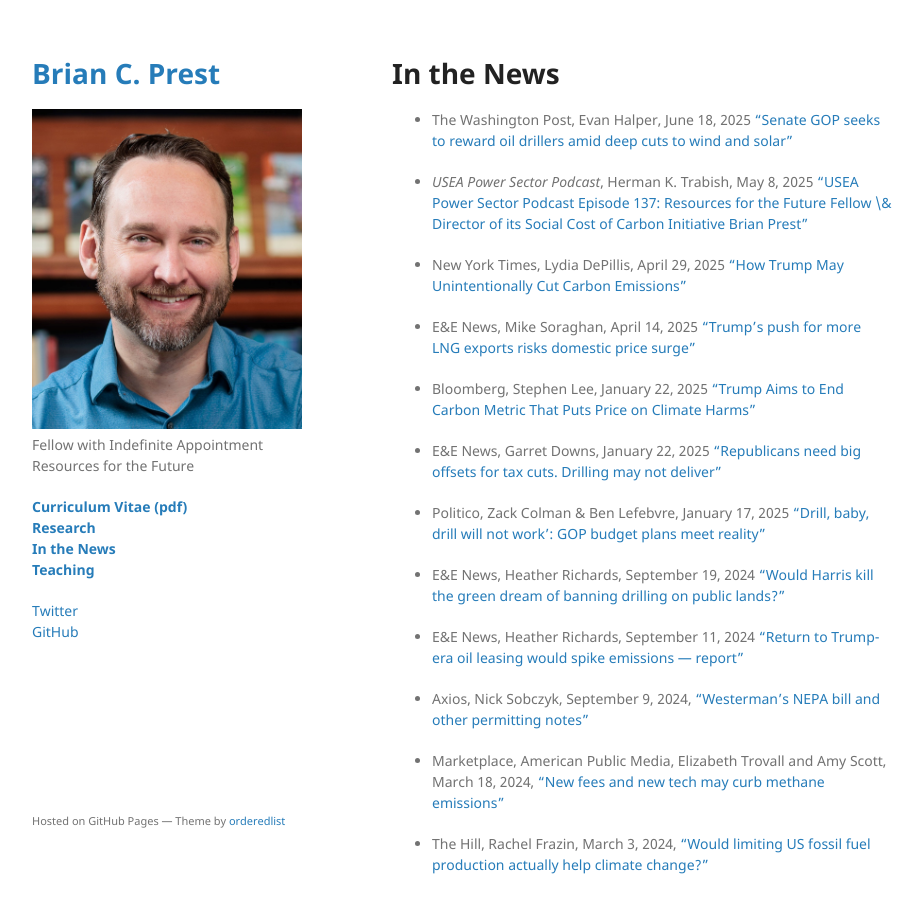
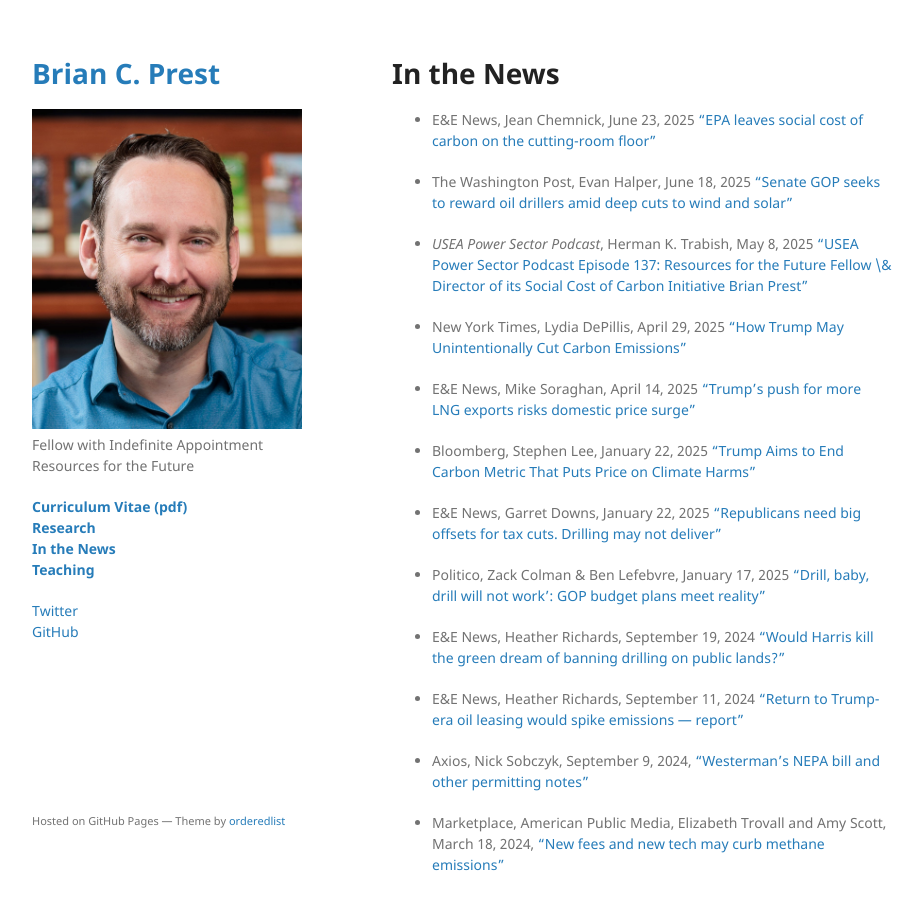
Before and after one commit to bprest/bprest.github.io, a Jekyll site: the page built from in-the-news.md, in a window 1280 px wide and 900 px high. Shown: the whole window, without its empty margins (178-1101 px from the left). Built offline with Jekyll 4.4.1, drawn with Linux system fonts in a browser that asks for light colours; our own code applies the rules of GitHub Pages for plain Markdown files.

Commit message:
add story

```diff
--- a/in-the-news.md
+++ b/in-the-news.md
@@ -3,6 +3,8 @@ layout: default
 ---
 
 # In the News
+
+* E&E News, Jean Chemnick, June 23, 2025 ["EPA leaves social cost of carbon on the cutting-room floor"](https://subscriber.politicopro.com/article/eenews/2025/06/23/epa-leaves-social-cost-of-carbon-on-the-cutting-room-floor-00413514)
 
 * The Washington Post, Evan Halper, June 18, 2025 ["Senate GOP seeks to reward oil drillers amid deep cuts to wind and solar"](https://www.washingtonpost.com/business/2025/06/18/climate-solar-oil-tax-senate-trump/)
 
```
